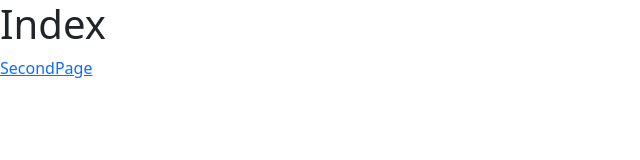
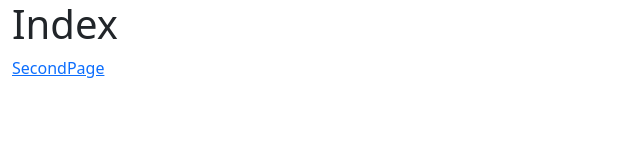
Before and after one commit to yuasys/nuxt-sample, a Nuxt app: page / in a window 1280 px wide. Shown: the top 160 px of the page, without its empty margins (0-640 px from the left). Built offline with nearby package versions, Linux system fonts and the light colour scheme.

Commit message:
modified:   pages/index.vue

```diff
--- a/pages/index.vue
+++ b/pages/index.vue
@@ -1,5 +1,5 @@
 <template>
-  <div>
+  <div class="container-fluid">
     <h1>Index</h1>
     <NuxtLink to = "/secondpage">SecondPage</NuxtLink>
   </div>
```
